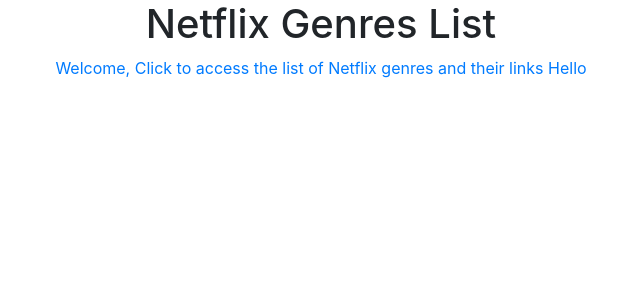
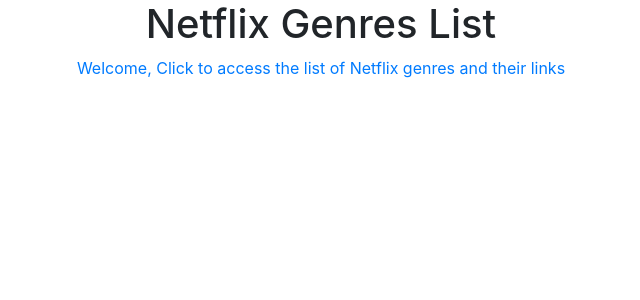
Before and after one commit to tobikasaba/NetflixApp, a Django app: page / in a window 1280 px wide. Shown: the top 300 px of the page, without its empty margins (319-959 px from the left). Run offline with Django 3.2, Linux system fonts and the light colour scheme; some libraries are stand-ins or nearby versions.

Commit message:
corrected the error in the home page

```diff
--- a/templates/home.html
+++ b/templates/home.html
@@ -3,11 +3,6 @@
 {% block content %}
     <div style="text-align: center;">
         <a href="{% url 'netflix:index' %}">Welcome, Click to access the list of Netflix genres and their links
-
-
-
-
-            Hello
         </a>
     </div>
 {% endblock %}
```
